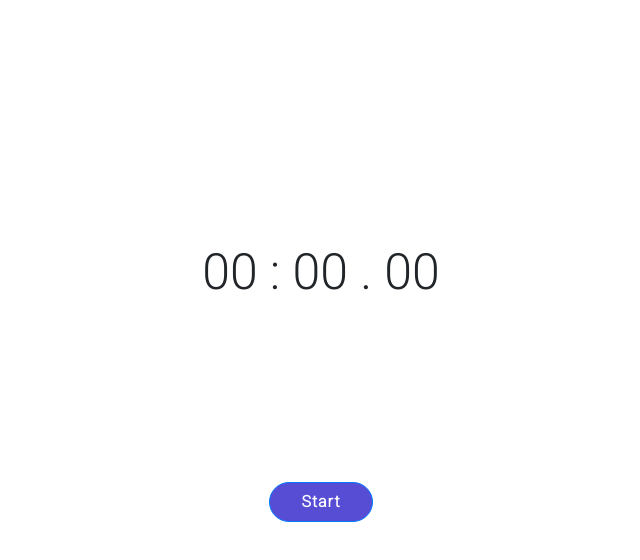
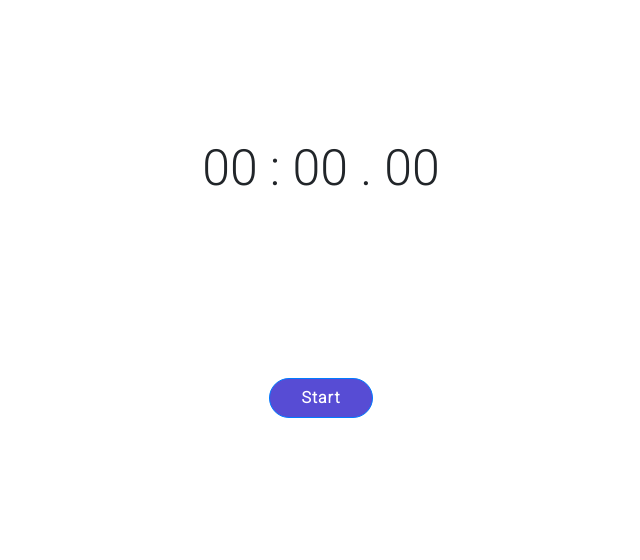
Before and after one commit to husan-eshonqulov/stopwatch, a React (Create React App) app: page / in a window 1280 px wide. Shown: the top 560 px of the page, without its empty margins (319-959 px from the left). Built offline with nearby package versions, Linux system fonts and the light colour scheme.

Commit message:
96vh to 70vh

```diff
--- a/src/Components/App/App.css
+++ b/src/Components/App/App.css
@@ -15,7 +15,7 @@
 }
 
 .first-view {
-    height: 96vh;
+    height: 70vh;
 }
 
 .start-button {
```
